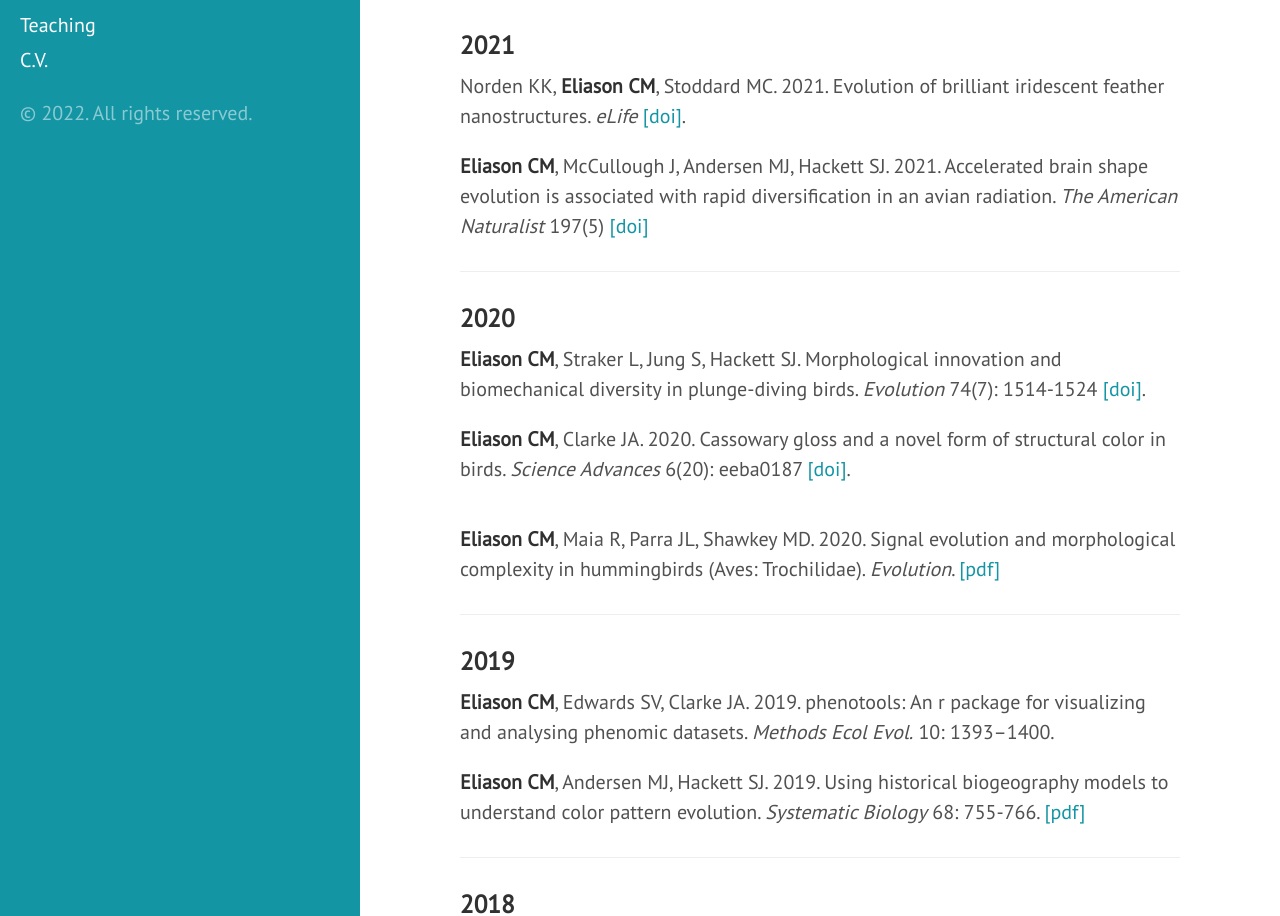
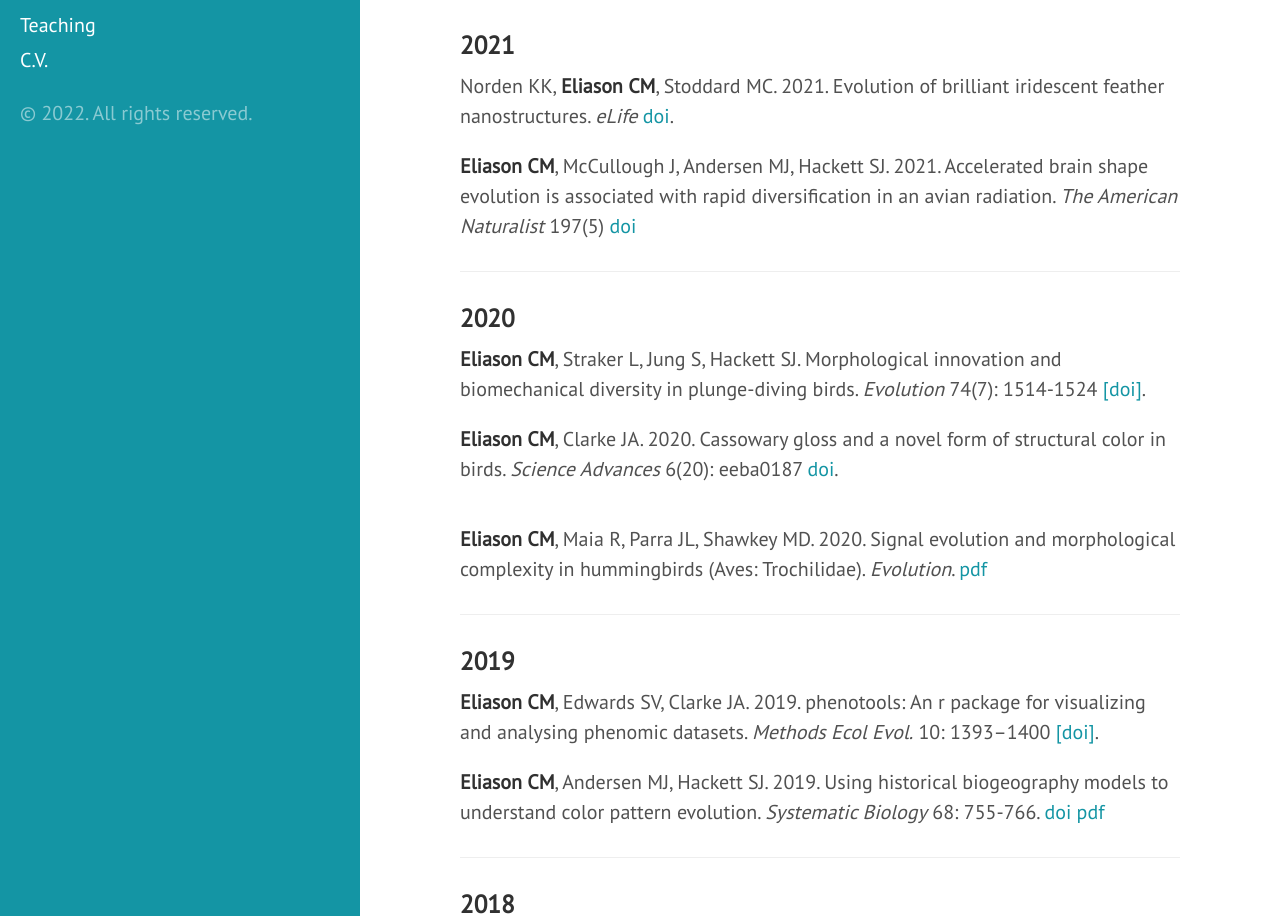
Before and after one commit to celiason/celiason.github.io, a Jekyll site: the page built from 2-publications.md, in a window 1280 px wide and 1400 px high, scrolled down 398 px. Shown: the part 157-1073 px from the top of the window. Built offline with Jekyll 4.4.1, drawn with Linux system fonts in a browser that asks for light colours.

Commit message:
Update 2-publications.md

```diff
--- a/2-publications.md
+++ b/2-publications.md
@@ -23,9 +23,9 @@ __Eliason CM__, McCullough JM, Hains T, Andersen MJ, Shackett SJ. Genome report:
 
 ### 2021
 
-Norden KK, __Eliason CM__, Stoddard MC. 2021. Evolution of brilliant iridescent feather nanostructures. _eLife_ [[doi]](https://doi.org/10.7554/eLife.71179).
+Norden KK, __Eliason CM__, Stoddard MC. 2021. Evolution of brilliant iridescent feather nanostructures. _eLife_ [doi](https://doi.org/10.7554/eLife.71179).
 
-__Eliason CM__, McCullough J, Andersen MJ, Hackett SJ. 2021. Accelerated brain shape evolution is associated with rapid diversification in an avian radiation. _The American Naturalist_ 197(5) [[doi]](https://doi.org/10.1086/713664)
+__Eliason CM__, McCullough J, Andersen MJ, Hackett SJ. 2021. Accelerated brain shape evolution is associated with rapid diversification in an avian radiation. _The American Naturalist_ 197(5) [doi](https://doi.org/10.1086/713664)
 
 ---
 
@@ -33,19 +33,19 @@ __Eliason CM__, McCullough J, Andersen MJ, Hackett SJ. 2021. Accelerated brain s
 
 __Eliason CM__, Straker L, Jung S, Hackett SJ. Morphological innovation and biomechanical diversity in plunge-diving birds. _Evolution_ 74(7): 1514-1524 [[doi]](https://doi.org/10.1111/evo.14024).
 
-__Eliason CM__, Clarke JA. 2020. Cassowary gloss and a novel form of structural color in birds. _Science Advances_ 6(20): eeba0187 [[doi]](https://doi.org/10.1126/sciadv.aba0187).
+__Eliason CM__, Clarke JA. 2020. Cassowary gloss and a novel form of structural color in birds. _Science Advances_ 6(20): eeba0187 [doi](https://doi.org/10.1126/sciadv.aba0187).
 
 ![](img/sciadv_cover.gif)
 
-__Eliason CM__, Maia R, Parra JL, Shawkey MD. 2020. Signal evolution and morphological complexity in hummingbirds (Aves: Trochilidae). _Evolution_. [[pdf]]({{url}}/pdfs/hummingbirds.pdf)
+__Eliason CM__, Maia R, Parra JL, Shawkey MD. 2020. Signal evolution and morphological complexity in hummingbirds (Aves: Trochilidae). _Evolution_. [pdf]({{url}}/pdfs/hummingbirds.pdf)
 
 ---
 
 ### 2019
 
-__Eliason CM__, Edwards SV, Clarke JA. 2019. phenotools: An r package for visualizing and analysing phenomic datasets. _Methods Ecol Evol._ 10: 1393–1400.
+__Eliason CM__, Edwards SV, Clarke JA. 2019. phenotools: An r package for visualizing and analysing phenomic datasets. _Methods Ecol Evol._ 10: 1393–1400 [[doi]](https://doi.org/10.1111/2041-210X.13217).
 
-__Eliason CM__, Andersen MJ, Hackett SJ. 2019. Using historical biogeography models to understand color pattern evolution. _Systematic Biology_ 68: 755-766. [[pdf]]({{url}}/pdfs/plumage.pdf)
+__Eliason CM__, Andersen MJ, Hackett SJ. 2019. Using historical biogeography models to understand color pattern evolution. _Systematic Biology_ 68: 755-766. [doi](https://doi.org/10.1093/sysbio/syz012) [pdf]({{url}}/pdfs/plumage.pdf)
 
 ---
 
```
